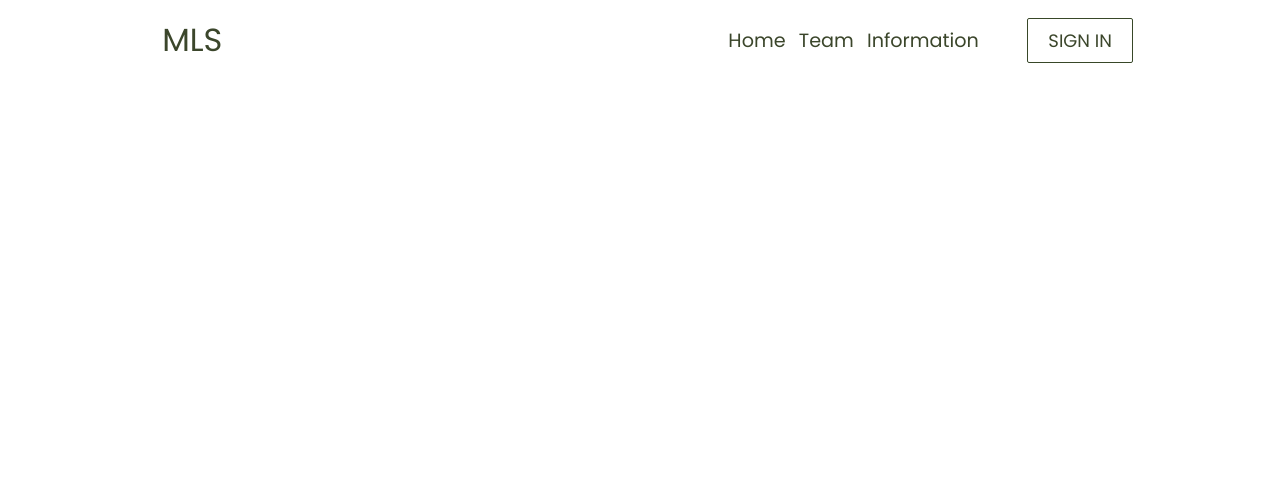
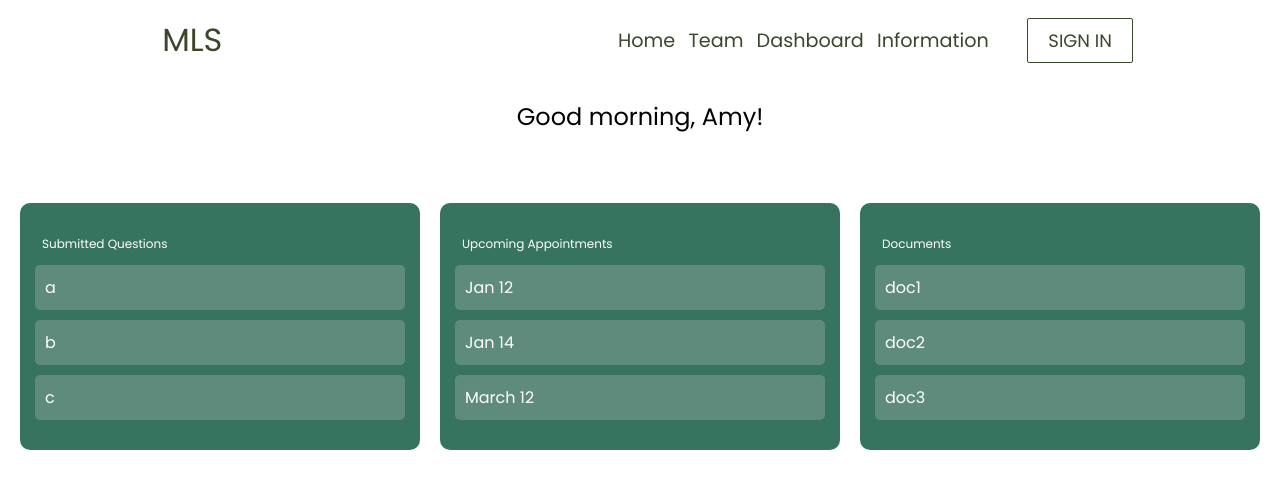
Before and after one commit to matchlawstudent/matchlawstudent, a React (Create React App) app: page /dashboardUser in a window 1280 px wide. Shown: the top 488 px of the page. Built offline with nearby package versions, Linux system fonts and the light colour scheme.

Commit message:
drafted a user dashboard page

```diff
--- a/src/App.js
+++ b/src/App.js
@@ -7,6 +7,7 @@ import Home from "./components/pages/home.js";
 import Team from './components/pages/TeamPage/Team.js';
 import Contact from "./components/pages/Contact";
 import Information from "./components/pages/InformationPage/Information";
+import DashboardUser from './components/pages/Dashboard/DashboardUser';
 
 function App() {
     return (
@@ -18,6 +19,8 @@ function App() {
                     <Route path="/information" component={Information} />
                     <Route path="/team" component={Team} />
                     <Route path="/contect" component={Contact} />
+                    <Route path="/dashboardUser" component={DashboardUser} />
+
                 </Switch>
             </Router>
         </>
--- a/src/components/Navbar.css
+++ b/src/components/Navbar.css
@@ -43,6 +43,7 @@
     width: 60vw;
     justify-content: end;
     margin-right: 2rem;
+    margin-top: 90px;
 }
 
 .nav-item {
--- a/src/components/Navbar.js
+++ b/src/components/Navbar.js
@@ -58,6 +58,15 @@ function Navbar() {
                                 Team
                             </Link>
                         </li>
+                        <li className="nav-item">
+                            <Link
+                                to="/dashboardUser"
+                                className="nav-links"
+                                onClick={closeMobileMenu}
+                            >
+                                Dashboard
+                            </Link>
+                        </li>
 {/*
                         <li className="nav-item">
                             <Link
--- /dev/null
+++ b/src/components/pages/Dashboard/DashboardUser.css
@@ -0,0 +1,68 @@
+.main-container {
+    display: flex;
+    flex-direction: column;
+    align-items: center;
+    text-align: left;
+
+}
+
+.info-header {
+    font-family: Poppins;
+    font-style: normal;
+    font-weight: normal;
+    font-size: 24px;
+    line-height: 36px;
+
+    /* identical to box height */
+
+    color: #000000;
+    text-align: left;
+}
+
+.title {
+    font-family: Poppins;
+    font-style: normal;
+    font-weight: normal;
+    font-size: 12px;
+    line-height: 18px;
+    padding-left: 10px;
+    padding-top: 20px;
+
+    /* identical to box height */
+
+    color: #FFFFFF;
+    text-align: left;
+}
+
+.square-info-container {
+    width: min-content;
+    display: inline-flex;
+    align-content: center;
+}
+
+.container-square {
+    background-color: #367460;
+    border-radius: 10px;
+    width: 400px;
+    height: max-content;
+    margin: 10px;
+    align-self: center;
+}
+
+.content-list-container {
+
+    padding-bottom: 20px;
+    display: grid;
+    align-content: center;
+}
+
+.content-list {
+    background: rgba(196, 196, 196, 0.29);
+    border-radius: 5px;
+    margin-left: 15px;
+    margin-right: 15px;
+    margin-bottom: 10px;
+    color: white;
+    padding: 10px;
+    display: inline-flex;
+}
--- /dev/null
+++ b/src/components/pages/Dashboard/DashboardUser.js
@@ -0,0 +1,20 @@
+import React from 'react';
+import { Grid, } from '@material-ui/core'
+import IconButton from '@material-ui/core/IconButton'
+import './DashboardUser.css';
+import SquareInfo from './SquareInfo'
+
+
+
+export default function DashboardUser() {
+  return (
+    <div className="main-container">
+      <h1 className="info-header">Good morning, Amy!</h1>
+      <div className='square-info-container'>
+      <SquareInfo title='Submitted Questions' contentList={['a', 'b', 'c']}/>
+      <SquareInfo title='Upcoming Appointments' contentList={['Jan 12', 'Jan 14', 'March 12']}/>
+      <SquareInfo title='Documents' contentList={['doc1', 'doc2', 'doc3']}/>
+      </div>
+    </div>
+  );
+}
--- /dev/null
+++ b/src/components/pages/Dashboard/SquareInfo.js
@@ -0,0 +1,16 @@
+import React from 'react';
+import './DashboardUser.css';
+
+export default function SquareInfo(props) {
+    return (
+        <div className='container-square'>
+            <h1 className='title'>{props.title}</h1>
+            <ul className='content-list-container'>
+            {props.contentList.map((item, index) => (
+                <li key={index} className='content-list'>{item}</li>
+            )
+            )}
+            </ul>
+        </div>
+    )
+}
```
Also changed, not shown: 1 other file (tests, documents, lock files or other folders).
